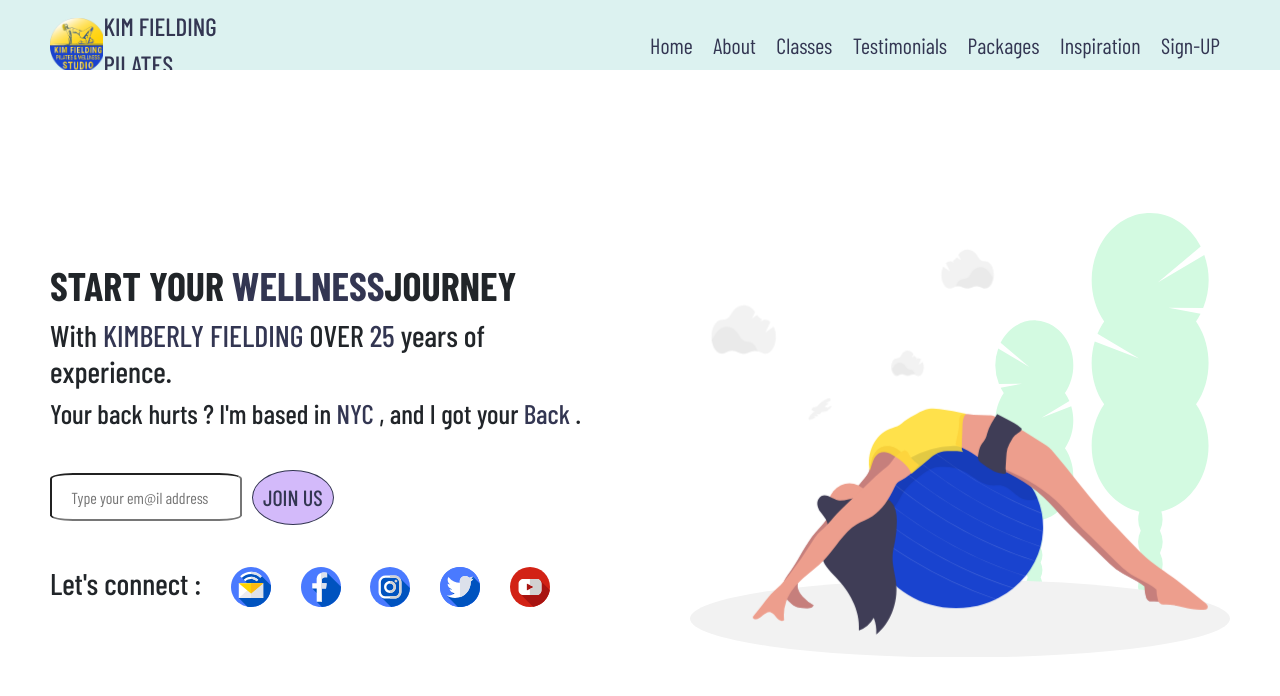
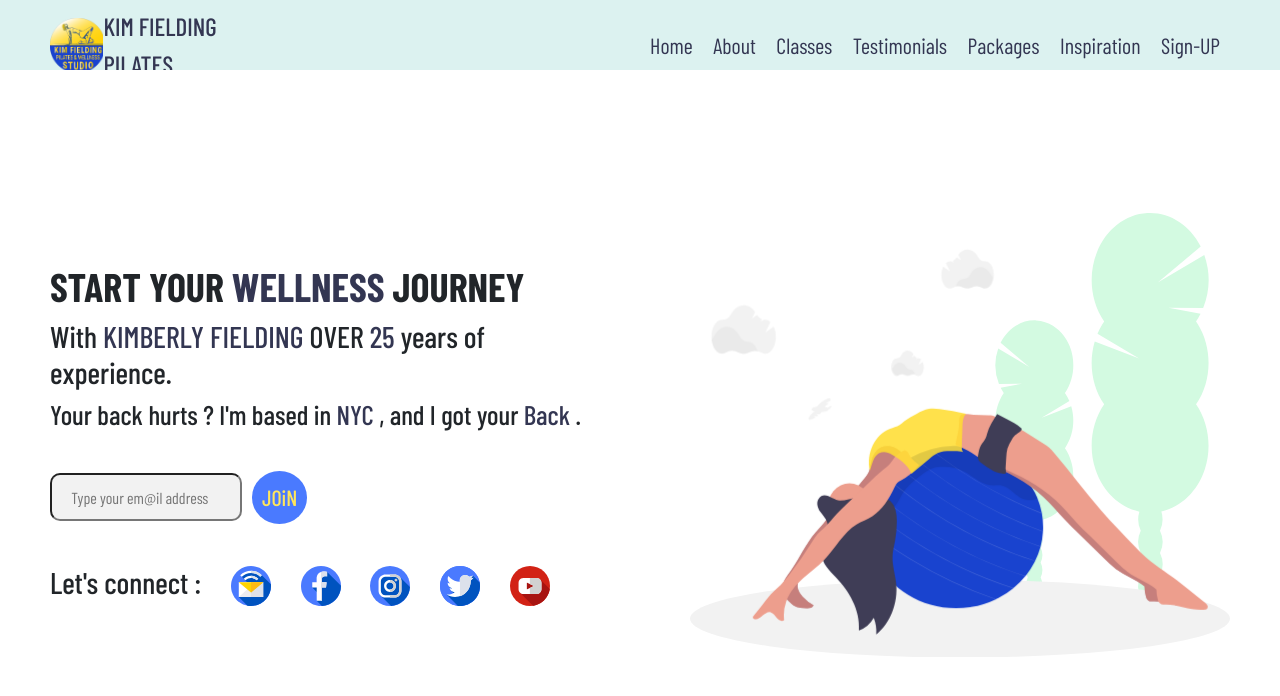
Before and after one commit to kaderny/fielding, a React (Create React App) app: page / in a window 1280 px wide. Shown: the top 696 px of the page. Built offline with nearby package versions, Linux system fonts and the light colour scheme; a web font is replaced by a local one.

Commit message:
fixed node version issue

```diff
--- a/package.json
+++ b/package.json
@@ -7,14 +7,13 @@
     "@testing-library/react": "^11.2.7",
     "@testing-library/user-event": "^12.8.3",
     "ityped": "^1.0.3",
-    "node-sass": "^4.14.1",
     "react": "^17.0.2",
     "react-dom": "^17.0.2",
-    "react-scripts": "^3.4.4",
+    "react-scripts": "^5.0.1",
     "web-vitals": "^1.1.2"
   },
   "scripts": {
-    "start": "react-scripts start",
+    "start": "react-scripts  --openssl-legacy-provider start",
     "build": "react-scripts build",
     "test": "react-scripts test",
     "eject": "react-scripts eject"
@@ -40,6 +39,7 @@
   "devDependencies": {
     "@babel/core": "^7.15.8",
     "eslint": "^6.8.0",
+    "node-sass": "^8.0.0",
     "sass-loader": "^12.3.0"
   }
 }
--- a/src/components/landing/Landing.jsx
+++ b/src/components/landing/Landing.jsx
@@ -27,7 +27,7 @@ export default function Landing() {
       <div className="left">
         <div className="wrapper">
           <h1>
-            START YOUR <span className="blue" ref={textRef}></span>JOURNEY
+            START YOUR <span className="blue" ref={textRef}></span> JOURNEY
           </h1>
           <h2>
             With <span className="blue">KIMBERLY FIELDING </span> OVER{" "}
@@ -46,7 +46,7 @@ export default function Landing() {
               placeholder=" Type your em@il address"
             />
             <button className="buttonJoin" type="button">
-              JOIN US
+              JOiN
             </button>
           </div>
 
--- a/src/components/landing/Landing.scss
+++ b/src/components/landing/Landing.scss
@@ -49,17 +49,17 @@
       border-radius: 80%;
       font-family: "Barlow Condensed", sans-serif;
       font-weight: 500;
-      background-color: #d3bafa;
-      border: $mainColor 1px solid;
-      color: $mainColor;
+      background-color: #4A7AFF;
+      border:  1px darkgreen;
+      color: $Yellowcolor;
       font-size: 22px;
       padding: 10px 10px;
       margin-left: 10px;
       // box-shadow: (0 0 5px rgba(81, 203, 238, 1));
       // box-shadow: -3px 3px orange, -2px 2px orange, -1px 1px orange;
       &:hover {
-        background-color: $mainColor;
-        color: $Yellowcolor;
+        background-color: #DCF2F0;
+        color: $mainColor;
         // box-shadow: (0 0 10px rgb(209, 238, 81));
         // transform: translate(0.9em, -0.9em);
         // transition: all 0.25s linear;
@@ -73,13 +73,16 @@
       height: 6vh;
       width: 15vw;
       padding: 1rem 1rem;
-      border-radius: 12%;
+       border-radius: 10px;
+      background-color: #F2F2F2;
+       transition: 0.3s background-color ease-in-out, 0.3s box-shadow ease-in-out;
+
       // box-shadow: (0 2px 5px rgba(81, 203, 238, 1));
       // box-shadow: -3px 3px orange, -2px 2px orange, -1px 1px orange;
       &:hover {
         // box-shadow: (0 2px 5px rgba(81, 203, 238, 1));
-        box-shadow: -3px 3px orange, -2px 2px orange, -1px 1px orange;
-        border: 1px solid orange;
+
+        // border: 1px solid;
       }
     }
     .iconsWrap {
```
Also changed, not shown: 1 other file (tests, documents, lock files or other folders).
